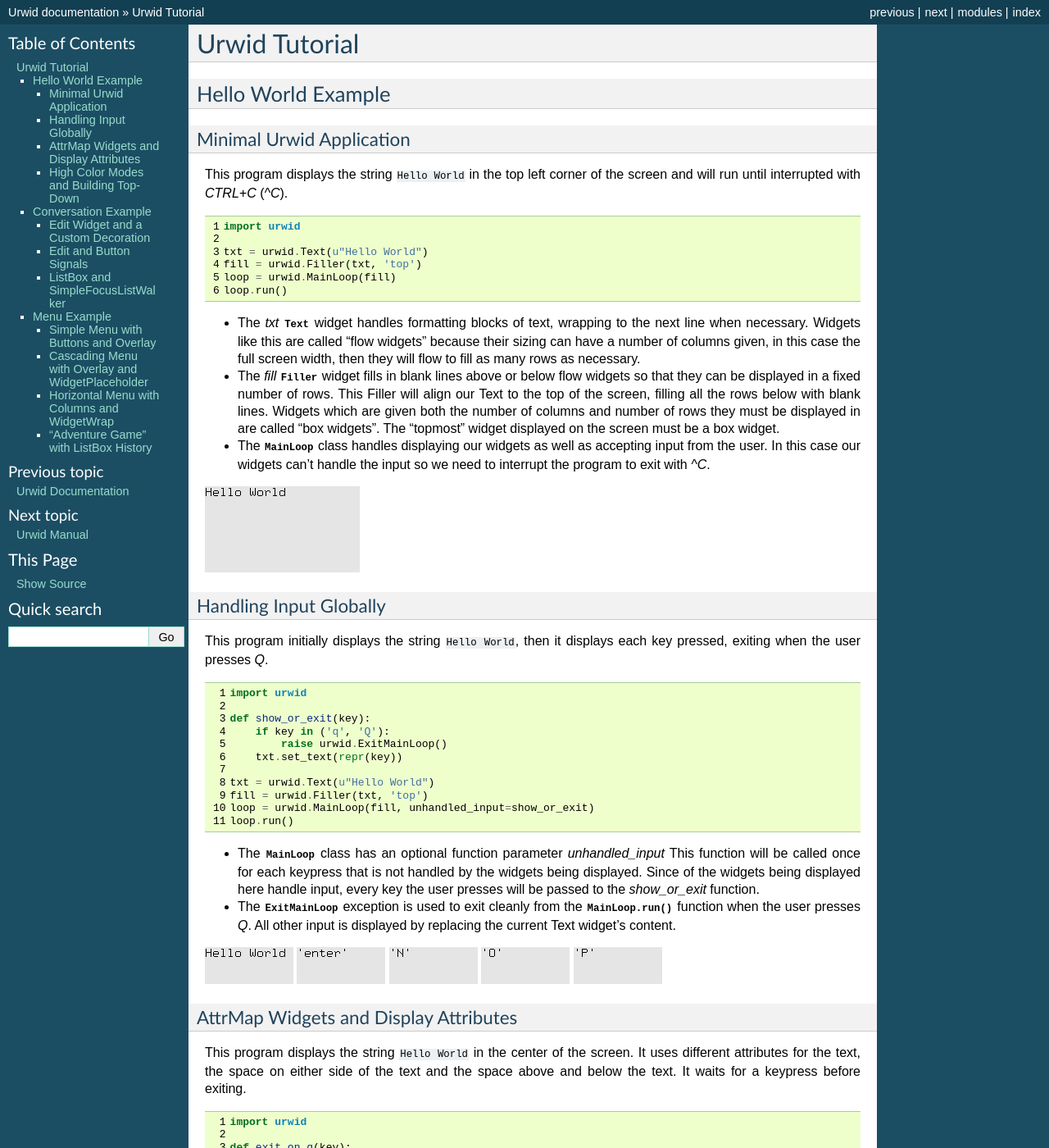
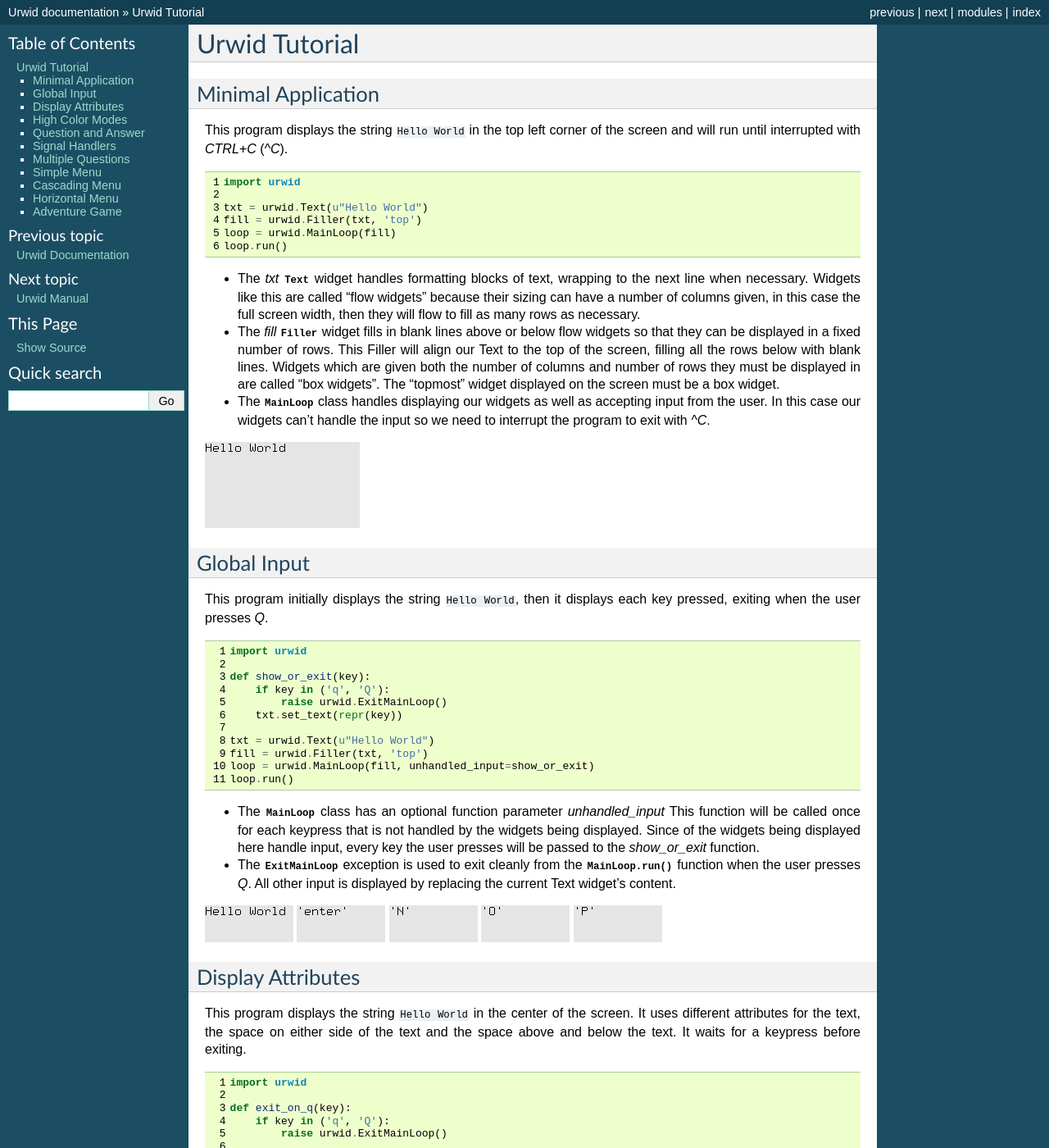
Before and after one commit to urwid/urwid, a Sphinx documentation site: the page built from docs/tutorial/index.rst, in a window 1280 px wide and 1400 px high. Shown: the whole window at 82% size. Built offline with Sphinx 7.4.7, drawn with Linux system fonts in a browser that asks for light colours; pages that are not in the unit, such as notebooks, are missing from menus; some of the changed text lies outside the part shown.

Commit message:
tutorial:remove top-level sections and shorten example names
--HG--
branch : feature-sphinx

```diff
--- a/docs/tutorial/index.rst
+++ b/docs/tutorial/index.rst
@@ -6,11 +6,9 @@
 
 .. currentmodule:: urwid
 
-Hello World Example
-===================
 
-Minimal Urwid Application
--------------------------
+Minimal Application
+-------------------
 
 This program displays the string ``Hello World`` in the top left corner of the
 screen and will run until interrupted with *CTRL+C* (*^C*).
@@ -38,8 +36,8 @@ screen and will run until interrupted with *CTRL+C* (*^C*).
 .. image:: minimal1.png
 
 
-Handling Input Globally
------------------------
+Global Input
+------------
 
 This program initially displays the string ``Hello World``, then it displays
 each key pressed, exiting when the user presses *Q*.
@@ -65,8 +63,8 @@ each key pressed, exiting when the user presses *Q*.
 .. image:: input5.png
 
 
-AttrMap Widgets and Display Attributes
---------------------------------------
+Display Attributes
+------------------
 
 This program displays the string ``Hello World`` in the center of the screen.
 It uses different attributes for the text, the space on either side of the text
@@ -115,8 +113,8 @@ is how these widgets react to being resized:
 
 .. seealso:: :ref:`using-display-attributes`
 
-High Color Modes and Building Top-Down
---------------------------------------
+High Color Modes
+----------------
 
 This program displays the string ``Hello World`` in the center of the screen.
 It uses a number of 256-color-mode colors to decorate the text,
@@ -160,12 +158,9 @@ a widget before the correct one has been created.
 .. image:: highcolors1.png
 
 
-Conversation Example
-====================
 
-
-Edit Widget and a Custom Decoration
------------------------------------
+Question and Answer
+-------------------
 
 This program asks for your name then responds ``Nice to meet you, (your
 name).``
@@ -202,8 +197,8 @@ and extend than handling all special input in an ``unhandled_input`` function.
 .. image:: edit3.png
 
 
-Edit and Button Signals
------------------------
+Signal Handlers
+---------------
 
 This program asks for your name and responds "Nice to meet you, (your name)"
 *while* you type your name.  Press *DOWN* then *SPACE* or *ENTER* to exit.
@@ -229,8 +224,8 @@ This program asks for your name and responds "Nice to meet you, (your name)"
 .. image:: frlb4.png
 
 
-ListBox and SimpleFocusListWalker
----------------------------------
+Multiple Questions
+------------------
 
 This program asks for your name and responds ``Nice to meet you, (your name).``
 It then asks again, and again. Old values may be changed and the responses will
@@ -274,11 +269,8 @@ it in a subclass.
 .. image:: lbcont4.png
 
 
-Menu Example
-============
-
-Simple Menu with Buttons and Overlay
-------------------------------------
+Simple Menu
+-----------
 
 We can create a very simple menu using a list of :class:`Button` widgets.
 This program lets you choose an option then repeats what you chose.
@@ -290,8 +282,8 @@ This program lets you choose an option then repeats what you chose.
 .. image:: menu12.png
 .. image:: menu13.png
 
-Cascading Menu with Overlay and WidgetPlaceholder
--------------------------------------------------
+Cascading Menu
+--------------
 
 A nested menu effect can be created by having some buttons open new menus.  This program
 lets you choose an option from a nested menu then repeats what you chose.
@@ -304,8 +296,8 @@ lets you choose an option from a nested menu then repeats what you chose.
 .. image:: menu23.png
 .. image:: menu24.png
 
-Horizontal Menu with Columns and WidgetWrap
--------------------------------------------
+Horizontal Menu
+---------------
 
 We can create new widget classes for the menu elements we are creating.  This program
 is the mostly the same as the one above but with classes defined for each menu
@@ -320,8 +312,8 @@ default decorations
 .. image:: menu33.png
 .. image:: menu34.png
 
-"Adventure Game" with ListBox History
--------------------------------------
+Adventure Game
+--------------
 
 .. literalinclude:: menu4.py
    :linenos:
```
